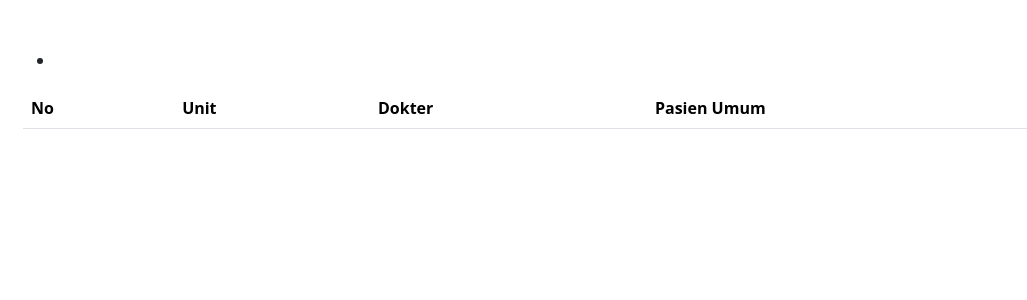
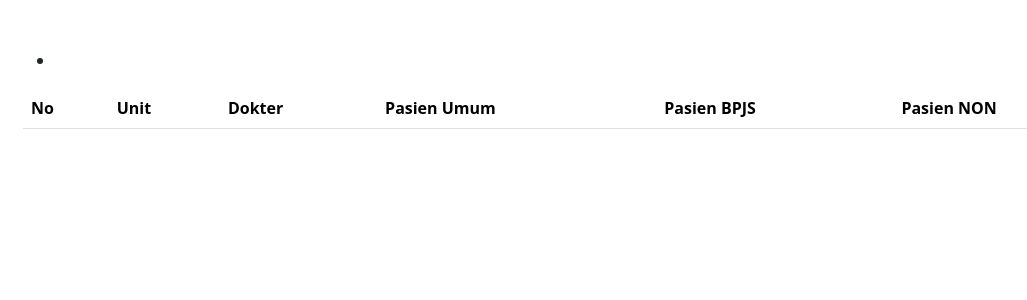
Before and after one commit to sandikabima/qustion, a PHP site: the page made by app/views/morning/rajal.php in a window 1280 px wide. Shown: the part 56-356 px from the top of the page, without its empty margins (59-1086 px from the left). Run offline with PHP 8.4, Linux system fonts and the light colour scheme; the template is opened without the code that fills it, so the values that code supplies are empty; some libraries are stand-ins or nearby versions.

Commit message:
perubahan

```diff
--- a/app/views/morning/cobalagi.php
+++ /dev/null
@@ -1 +0,0 @@
-<h2>cobalagi</h2>
--- a/app/views/morning/percobaan.php
+++ /dev/null
@@ -1 +0,0 @@
-<h2>bima sandika</h2>
--- a/app/views/morning/rajal.php
+++ b/app/views/morning/rajal.php
@@ -6,6 +6,8 @@
             <th>Unit</th>
             <th>Dokter</th>
             <th>Pasien Umum</th>
+            <th>Pasien BPJS</th>
+            <th>Pasien NON</th>
         </tr>
     </thead>
     <tbody>
```
